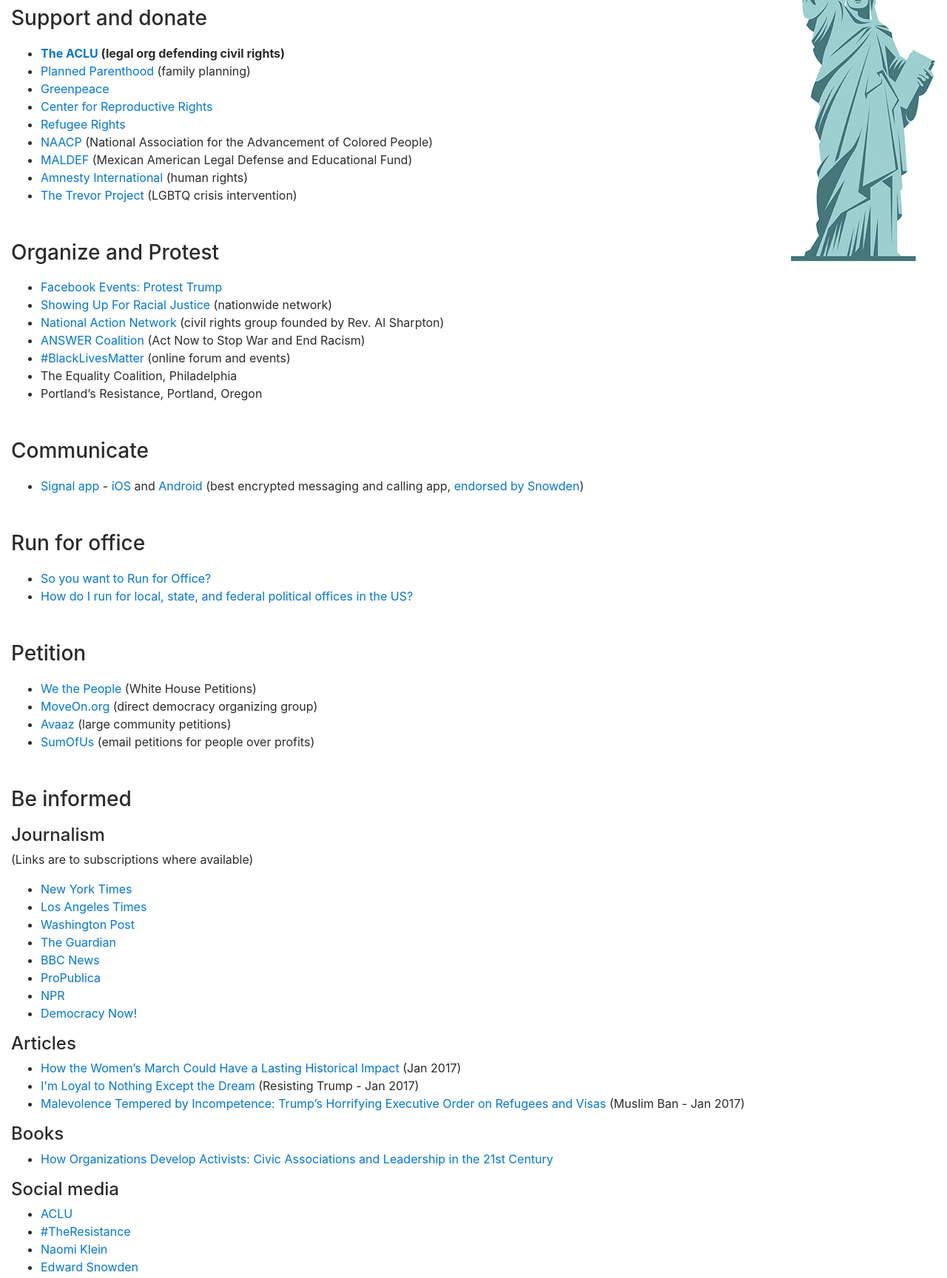
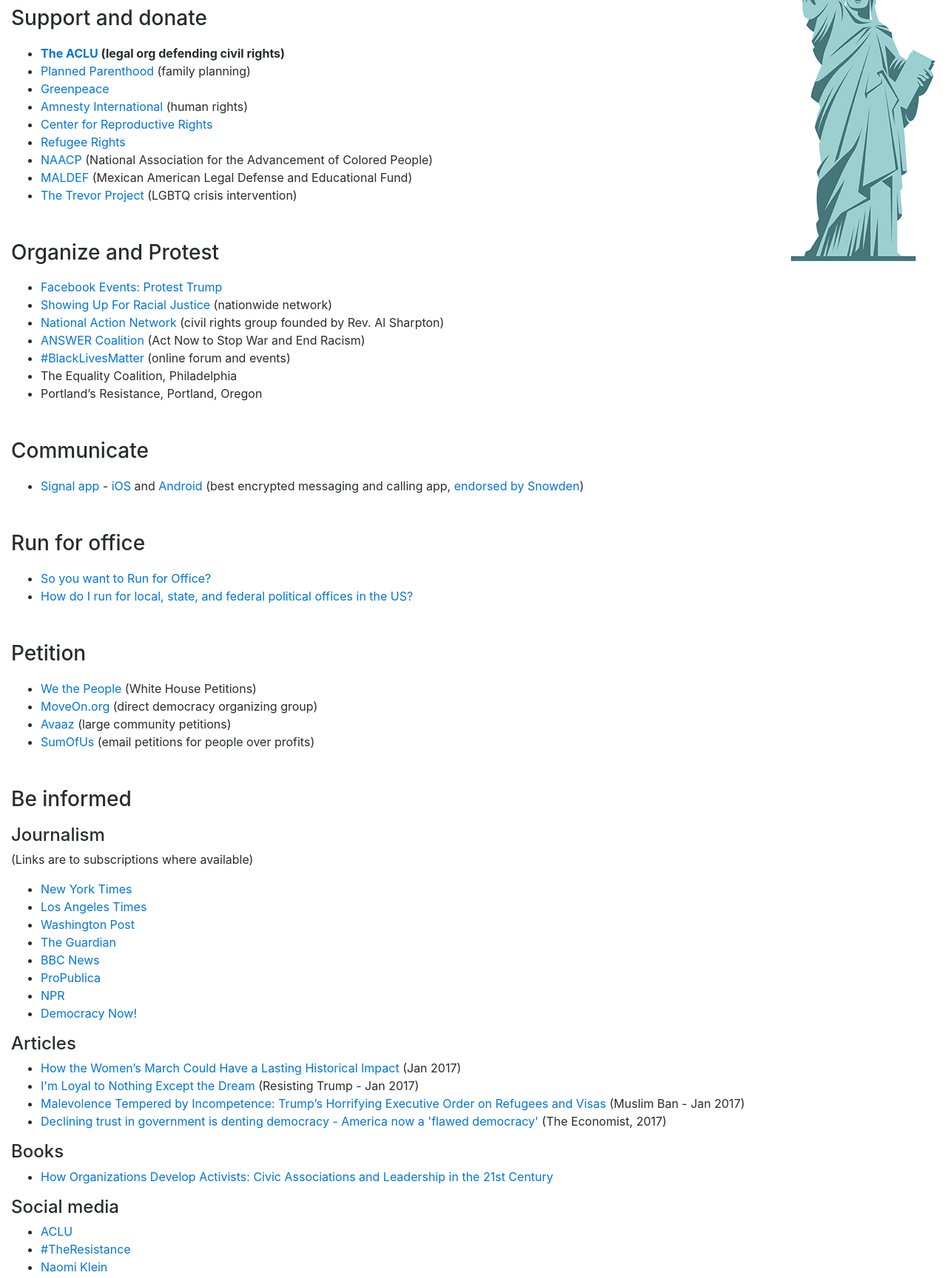
Before and after one commit to davedx/resist-trump, a plain HTML site: page index.html in a window 1280 px wide. Shown: the part 260-1988 px from the top of the page at 74% size. Drawn offline with nearby package versions, Linux system fonts and the light colour scheme; a script that the page names is missing.

Commit message:
Amnesty moved up a bit

```diff
--- a/index.html
+++ b/index.html
@@ -3,7 +3,8 @@
 <head>
   <link rel="stylesheet" href="https://maxcdn.bootstrapcdn.com/bootstrap/4.0.0-alpha.6/css/bootstrap.min.css" integrity="sha384-rwoIResjU2yc3z8GV/NPeZWAv56rSmLldC3R/AZzGRnGxQQKnKkoFVhFQhNUwEyJ" crossorigin="anonymous">
   <meta name="viewport" content="width=device-width, initial-scale=1, maximum-scale=1, user-scalable=no">
-  <title>Resist Trump - #ResistTrump - Be informed, organize, resist.</title>
+  <meta name="description" content="Get informed, organize and resist Donald Trump's government.">
+  <title>Resist Trump - #ResistTrump - Get informed, organize, resist.</title>
   <style>
   @media (max-width: 899px) {
     .contrib {
@@ -101,11 +102,11 @@
       <li><strong><a href="https://action.aclu.org/secure/donate-to-aclu">The ACLU</a> (legal org defending civil rights)</strong></li>
       <li><a href="https://www.plannedparenthood.org/">Planned Parenthood</a> (family planning)</li>
       <li><a href="http://www.greenpeace.org/usa/">Greenpeace</a></li>
+      <li><a href="https://www.amnesty.org/en/">Amnesty International</a> (human rights)</li>
       <li><a href="https://www.reproductiverights.org/">Center for Reproductive Rights</a></li>
       <li><a href="https://refugeerights.org/">Refugee Rights</a></li>
       <li><a href="http://www.naacp.org/">NAACP</a> (National Association for the Advancement of Colored People)</li>
       <li><a href="http://www.maldef.org/">MALDEF</a> (Mexican American Legal Defense and Educational Fund)</li>
-      <li><a href="https://www.amnesty.org/en/">Amnesty International</a> (human rights)</li>
       <li><a href="http://www.thetrevorproject.org/">The Trevor Project</a> (LGBTQ crisis intervention)</li>
     </ul>
 
@@ -166,6 +167,7 @@
       <li><a href="http://www.teenvogue.com/story/how-the-womens-march-could-have-a-lasting-historical-impact">How the Women’s March Could Have a Lasting Historical Impact</a> (Jan 2017)</li>
       <li><a href="https://blog.codinghorror.com/im-loyal-to-nothing-except-the-dream/">I'm Loyal to Nothing Except the Dream</a> (Resisting Trump - Jan 2017)</li>
       <li><a href="https://lawfareblog.com/malevolence-tempered-incompetence-trumps-horrifying-executive-order-refugees-and-visas">Malevolence Tempered by Incompetence: Trump’s Horrifying Executive Order on Refugees and Visas</a> (Muslim Ban - Jan 2017)</li>
+      <li><a href="http://www.economist.com/blogs/graphicdetail/2017/01/daily-chart-20">Declining trust in government is denting democracy - America now a 'flawed democracy'</a> (The Economist, 2017)</li>
     </ul>
 
     <h4>Books</h4>
```
